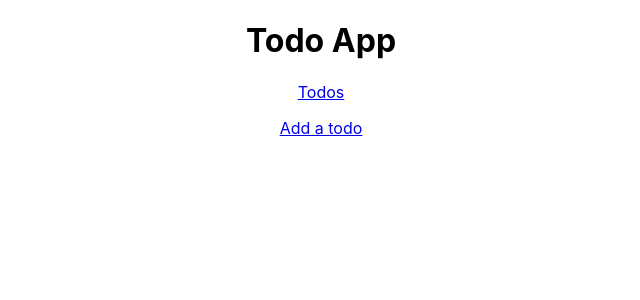
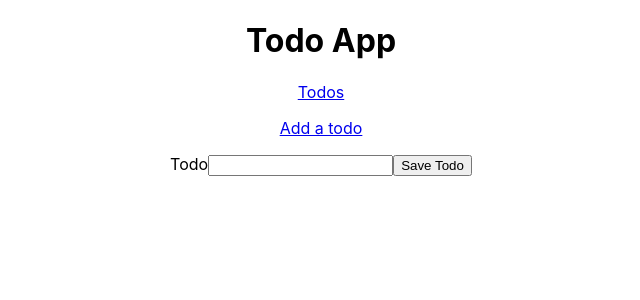
Before and after one commit to jonwyuen/react_redux_practice, a React (Create React App) app in the folder react-redux-todos/: page /todos/1/edit in a window 1280 px wide. Shown: the top 300 px of the page, without its empty margins (319-959 px from the left). Built offline with nearby package versions, Linux system fonts and the light colour scheme.

Commit message:
attempting to combine add and edit todo form into one component

```diff
--- a/react-redux-todos/src/Todo.js
+++ b/react-redux-todos/src/Todo.js
@@ -1,5 +1,6 @@
 import React, { Component } from "react";
 import EditTodoForm from "./EditTodoForm";
+import { Link } from "react-router-dom";
 
 class Todo extends Component {
   constructor(props) {
@@ -8,25 +9,28 @@ class Todo extends Component {
       showEditForm: false
     };
     this.handleDelete = this.handleDelete.bind(this);
-    this.toggleEditForm = this.toggleEditForm.bind(this);
+    // this.toggleEditForm = this.toggleEditForm.bind(this);
   }
 
   handleDelete() {
     this.props.removeTodo(this.props.id);
   }
 
-  toggleEditForm() {
-    this.setState({
-      showEditForm: !this.state.showEditForm
-    });
-  }
+  // toggleEditForm() {
+  //   this.setState({
+  //     showEditForm: !this.state.showEditForm
+  //   });
+  // }
 
   render() {
+    let { todo, id } = this.props;
     return (
       <div>
         <li>
-          {this.props.todo}
-          <button onClick={this.toggleEditForm}>Edit</button>
+          {todo}
+          <button>
+            <Link to={`/todos/${id}/edit`}>Edit</Link>
+          </button>
           <button
             style={{ color: "red", marginLeft: "10px" }}
             onClick={this.handleDelete}
@@ -34,14 +38,6 @@ class Todo extends Component {
             X
           </button>
         </li>
-        {this.state.showEditForm ? (
-          <EditTodoForm
-            todo={this.props.todo}
-            id={this.props.id}
-            handleEdit={this.props.editTodo}
-            toggleEditForm={this.toggleEditForm}
-          />
-        ) : null}
       </div>
     );
   }
--- a/react-redux-todos/src/TodoForm.js
+++ b/react-redux-todos/src/TodoForm.js
@@ -4,7 +4,7 @@ class TodoForm extends Component {
   constructor(props) {
     super(props);
     this.state = {
-      todo: ""
+      todo: props.todo ? props.todo : ""
     };
     this.handleChange = this.handleChange.bind(this);
     this.handleSubmit = this.handleSubmit.bind(this);
@@ -18,7 +18,9 @@ class TodoForm extends Component {
 
   handleSubmit(e) {
     e.preventDefault();
-    this.props.addTodo(this.state.todo);
+    const id = this.props.match.params.id;
+    if (id) this.props.editTodo(id, this.state.todo);
+    else this.props.addTodo(this.state.todo);
     e.target.reset();
     this.props.history.push("/todos");
   }
@@ -27,14 +29,14 @@ class TodoForm extends Component {
     return (
       <div>
         <form onSubmit={this.handleSubmit}>
-          <label>Add Todo</label>
+          <label>Todo</label>
           <input
             type="text"
             name="todo"
             id="todo"
             onChange={this.handleChange}
           />
-          <button>Add Todo</button>
+          <button>Save Todo</button>
         </form>
       </div>
     );
--- a/react-redux-todos/src/TodoList.js
+++ b/react-redux-todos/src/TodoList.js
@@ -50,6 +50,10 @@ class TodoList extends Component {
           path="/todos/new"
           component={props => <TodoForm {...props} addTodo={this.addTodo} />}
         />
+        <Route
+          path="/todos/:id/edit"
+          component={props => <TodoForm {...props} editTodo={this.editTodo} />}
+        />
       </div>
     );
   }
```
